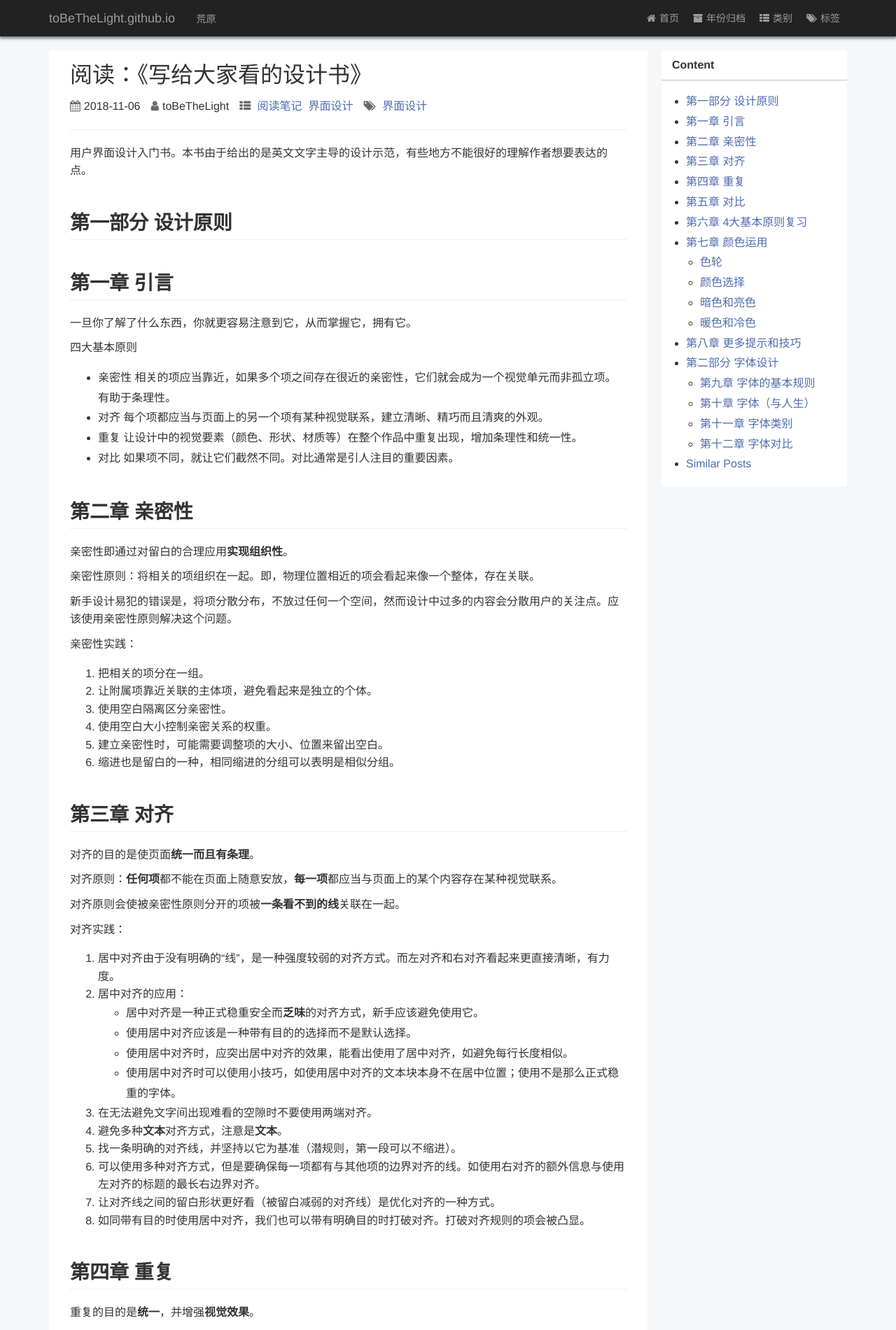
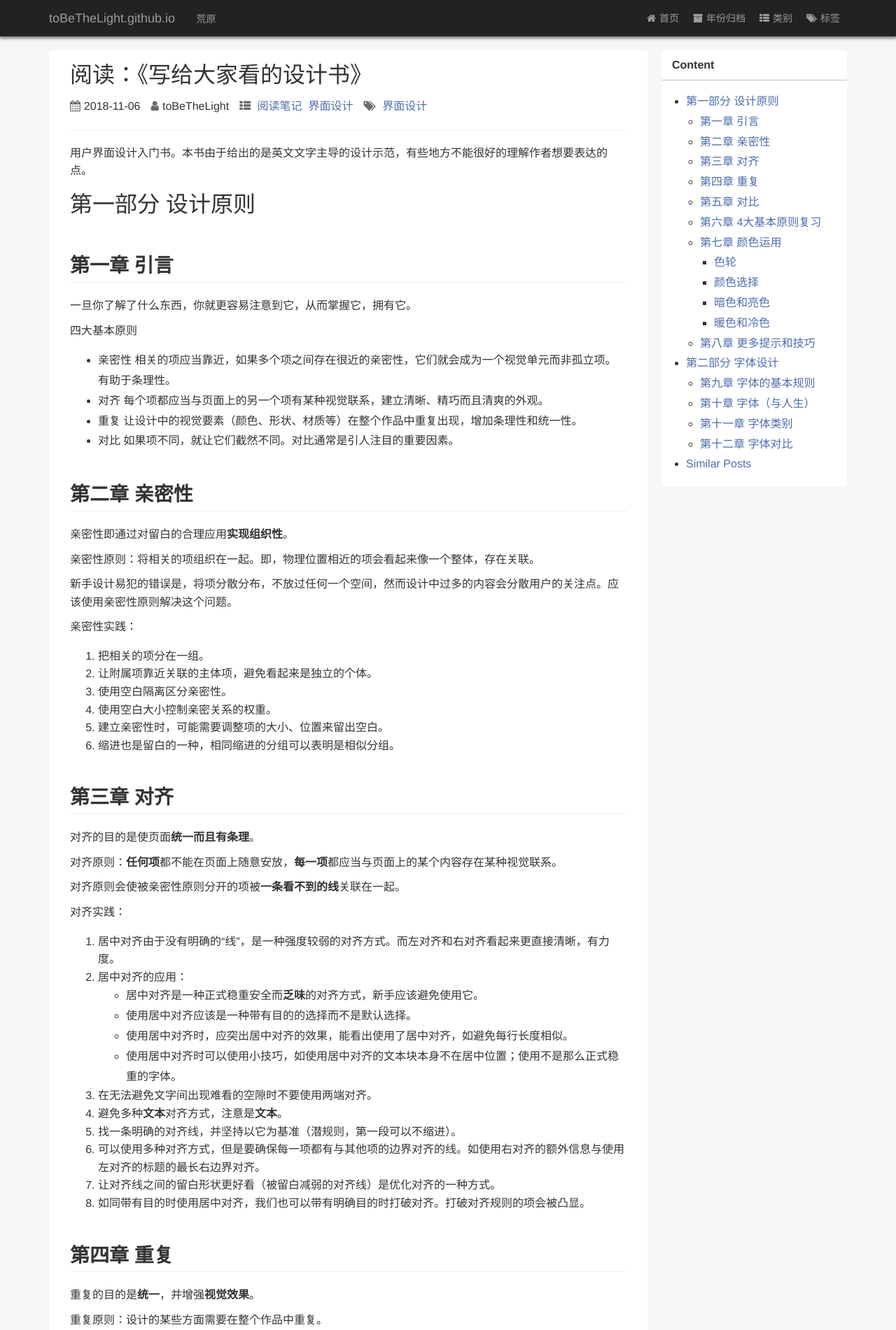
Before and after one commit to toBeTheLight/toBeTheLight.github.io, a Jekyll site: the page built from _posts/2018-11-06-《写给大家看的设计书》.md, in a window 1280 px wide. Shown: the top 1901 px of the page at 70% size. Built offline with Jekyll 4.4.1, drawn with Linux system fonts in a browser that asks for light colours; a style sheet for code colours, icons or effects is not loaded.

Commit message:
chore: 修正章节标识

```diff
--- a/_posts/2018-11-06-《写给大家看的设计书》.md
+++ b/_posts/2018-11-06-《写给大家看的设计书》.md
@@ -12,7 +12,7 @@ author: toBeTheLight
 
 
 
-## 第一部分 设计原则
+# 第一部分 设计原则
 
 ## 第一章 引言
 
```
